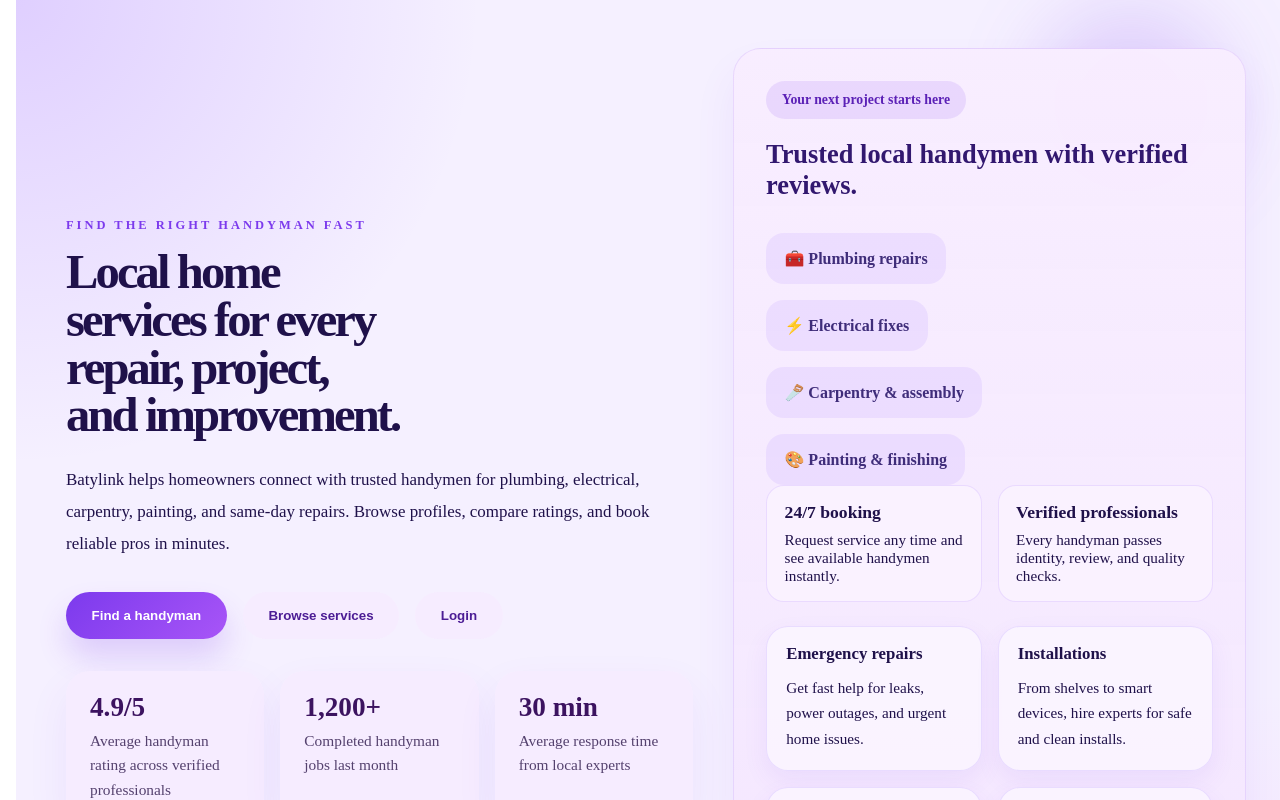
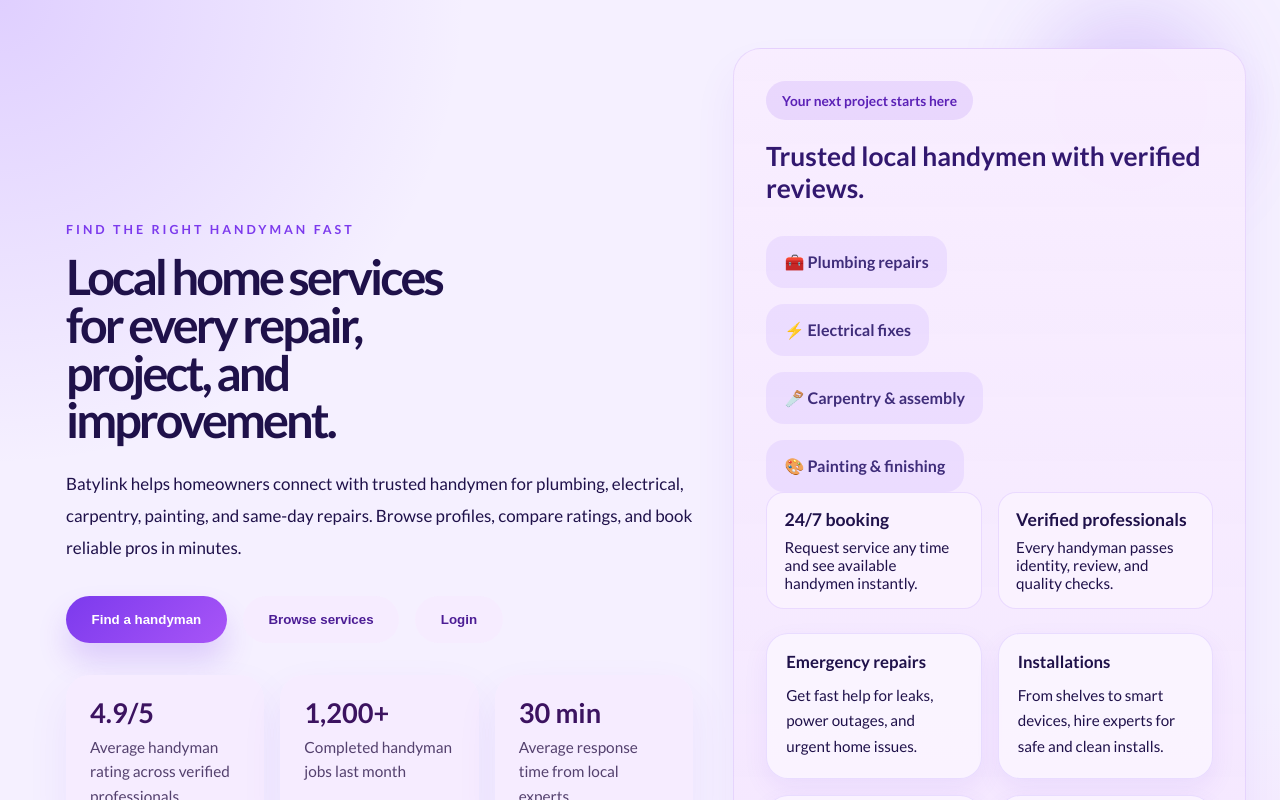
Before and after one commit to JohnsonGNEP/batylink, a React (Vite) app: page / in a window 1280 px wide. Shown: the top 800 px of the page. Built offline with nearby package versions, Linux system fonts and the light colour scheme.

Commit message:
add fonts to project

```diff
--- a/index.html
+++ b/index.html
@@ -1,13 +1,21 @@
 <!doctype html>
 <html lang="en">
+
 <head>
   <meta charset="UTF-8" />
   <link rel="icon" type="image/svg+xml" href="/favicon.svg" />
   <meta name="viewport" content="width=device-width, initial-scale=1.0" />
+  <link rel="preconnect" href="https://fonts.googleapis.com">
+  <link rel="preconnect" href="https://fonts.gstatic.com" crossorigin>
+  <link
+    href="https://fonts.googleapis.com/css2?family=Lato:ital,wght@0,100;0,300;0,400;0,700;0,900;1,100;1,300;1,400;1,700;1,900&family=Roboto+Slab:wght@100..900&family=Roboto:ital,wght@0,100..900;1,100..900&display=swap"
+    rel="stylesheet">
   <title>batylink</title>
 </head>
+
 <body>
   <div id="root"></div>
   <script type="module" src="/src/main.tsx"></script>
 </body>
+
 </html>
--- /dev/null
+++ b/src/assets/styles/auth-layout.css
@@ -0,0 +1,14 @@
+.auth-layout {
+  background:
+    radial-gradient(
+      circle at top left,
+      rgba(170, 59, 255, 0.18),
+      transparent 32%
+    ),
+    radial-gradient(
+      circle at bottom left,
+      rgba(255, 184, 77, 0.16),
+      transparent 30%
+    ),
+    linear-gradient(135deg, rgba(8, 6, 13, 0.02), transparent 45%);
+}
--- a/src/assets/styles/default-layout.css
+++ b/src/assets/styles/default-layout.css
@@ -0,0 +1,14 @@
+.default-layout {
+  background:
+    radial-gradient(
+      circle at top left,
+      rgba(125, 58, 255, 0.18),
+      transparent 28%
+    ),
+    radial-gradient(
+      circle at bottom right,
+      rgba(229, 120, 255, 0.12),
+      transparent 22%
+    ),
+    #f5f0ff;
+}
--- a/src/assets/styles/home.css
+++ b/src/assets/styles/home.css
@@ -1,9 +1,6 @@
 .home-page {
   min-height: 100vh;
   padding: 3rem 1.5rem 4rem;
-  background: radial-gradient(circle at top left, rgba(125, 58, 255, 0.18), transparent 28%),
-    radial-gradient(circle at bottom right, rgba(229, 120, 255, 0.12), transparent 22%),
-    #f5f0ff;
   color: #1f114a;
 }
 
--- a/src/assets/styles/login.css
+++ b/src/assets/styles/login.css
@@ -3,11 +3,6 @@
   display: grid;
   grid-template-columns: 1.15fr 0.85fr;
   text-align: left;
-  background:
-    radial-gradient(circle at top left, rgba(170, 59, 255, 0.18), transparent 32%),
-    radial-gradient(circle at bottom left, rgba(255, 184, 77, 0.16), transparent 30%),
-    linear-gradient(135deg, rgba(8, 6, 13, 0.02), transparent 45%);
-
   @media (max-width: 900px) {
     grid-template-columns: 1fr;
   }
--- a/src/index.css
+++ b/src/index.css
@@ -1,6 +1,7 @@
 body {
   margin: 0;
   padding: 0;
+  font-family: "Lato", sans-serif;
 }
 
 p {
--- a/src/layouts/AuthLayout.tsx
+++ b/src/layouts/AuthLayout.tsx
@@ -1,12 +1,14 @@
 import { Outlet } from "react-router-dom";
+import "../assets/styles/auth-layout.css";
 
 const AuthLayout: React.FC = () => {
+  return (
+    <div className="auth-layout">
+      <div className="container">
+        <Outlet />
+      </div>
+    </div>
+  );
+};
 
-  return (
-    <div className="container">
-        <Outlet />
-    </div>
-  )
-}
-
-export default AuthLayout
+export default AuthLayout;
--- a/src/layouts/DefaultLayout.tsx
+++ b/src/layouts/DefaultLayout.tsx
@@ -1,13 +1,16 @@
 import { Outlet } from "react-router-dom";
+import "../assets/styles/default-layout.css";
 
 const DefaultLayout: React.FC = () => {
   return (
-    <div className="container">
-     {/*  TODO: Place header component here */}
+    <div className="default-layout">
+      <div className="container">
+        {/*  TODO: Place header component here */}
 
-      <Outlet />
+        <Outlet />
 
-      {/* TODO: Place footer component here */}
+        {/* TODO: Place footer component here */}
+      </div>
     </div>
   );
 };
```
Lines whose indentation alone changed are shown as unchanged.
